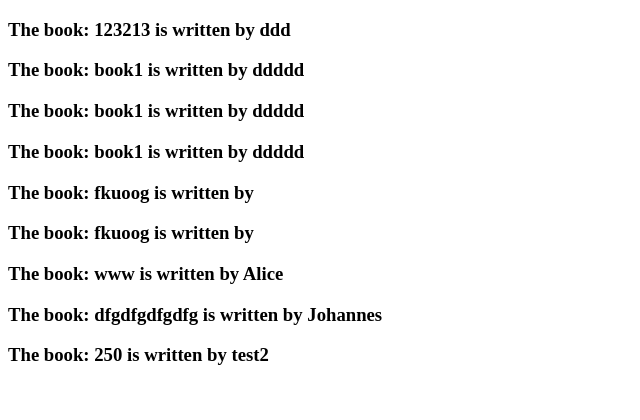
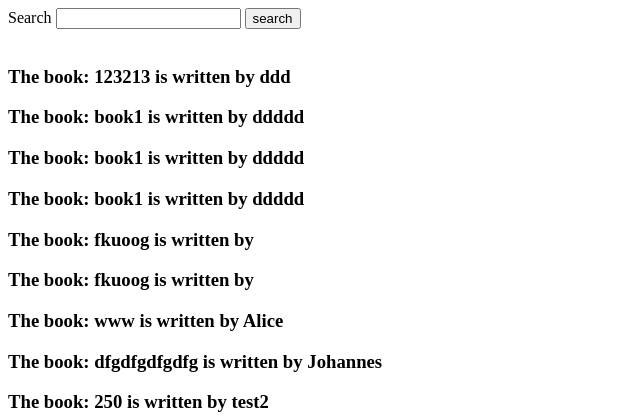
Before and after one commit to johannes-sabagh/Book_Alchemy, a Flask app: page / in a window 1280 px wide. Shown: the top 420 px of the page, without its empty margins (0-640 px from the left). Run offline with Flask 3, Linux system fonts and the light colour scheme.

Commit message:
added search endpoint and search.html

```diff
--- a/app.py
+++ b/app.py
@@ -1,6 +1,11 @@
+from operator import contains
+
 from flask import Flask, request, render_template, session
 from flask_sqlalchemy import SQLAlchemy
 import os
+
+from sqlalchemy.sql.compiler import ilike_case_insensitive
+
 from data_models import db, Author, Book
 
 
@@ -20,7 +25,13 @@ def home():
     .all()
   return render_template('home.html', books=books, authors=authors)
 
-
+@app.route('/search', methods=['POST'])
+def search():
+  to_find = request.form.get('search')
+  books = db.session.query(Book) \
+    .filter(Book.title.contains(to_find)) \
+    .all()
+  return render_template('search.html', books=books)
 
 
 @app.route('/add_author', methods=['GET', 'POST'])
--- a/templates/home.html
+++ b/templates/home.html
@@ -6,7 +6,11 @@
     <meta http-equiv="X-UA-Compatible" content="ie=edge">
   </head>
   <body>
-
+<form action="/search" name="search" method="post" >
+  <label for="search">Search</label>
+  <input type="text" name="search" id="search">
+  <input type="submit" value="search">
+</form><br>
     {% for book in books %}
     <div> <h3>The book: {{ book.title }} is written by
       {% for author in authors %}
```
Also changed, not shown: templates/search.html (added, +13 -0 lines), data/library.sqlite.
